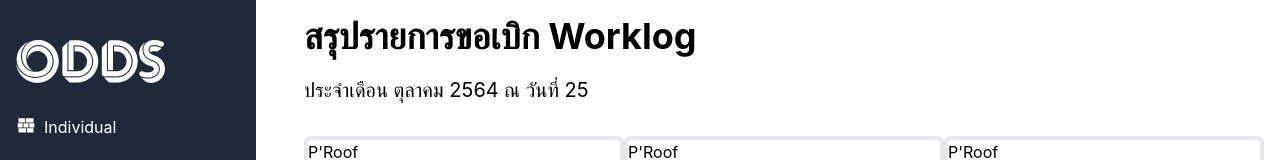
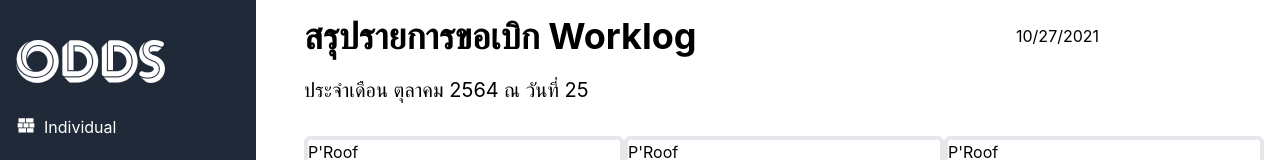
Before and after one commit to Fahlalla/workingrecord-fe, a React (Create React App) app: page /summary-payment in a window 1280 px wide. Shown: the top 160 px of the page. Built offline with nearby package versions, Linux system fonts and the light colour scheme.

Commit message:
add  Datepicker

```diff
--- a/package.json
+++ b/package.json
@@ -9,6 +9,7 @@
     "craco": "^0.0.3",
     "init": "^0.1.2",
     "react": "^17.0.2",
+    "react-datepicker": "^4.3.0",
     "react-dom": "^17.0.2",
     "react-router-dom": "^5.3.0",
     "react-scripts": "4.0.3",
--- a/src/Component/Card.js
+++ b/src/Component/Card.js
@@ -1,6 +1,6 @@
 const Card = () => {
   return (
-    <div className="flex flex-col flex-row h-30 w-80 border-4 rounded-md leading-6 ">
+    <div className="flex flex-col leading-6 border-4 rounded-md h-30 w-80 ">
       <div>P'Roof</div>
       <div className="flex justify-between">
         <p>โอนแล้ว</p>
--- /dev/null
+++ b/src/Component/DatePicker.js
@@ -0,0 +1,12 @@
+import { useState } from "react";
+import DatePicker from "react-datepicker";
+
+const Datepicker = () => {
+    const [startDate, setStartDate] = useState(new Date());
+    return (
+        <div>
+            <DatePicker selected={startDate} onChange={(date) => { setStartDate(date) }} />
+        </div>
+    );
+};
+export default Datepicker;
--- a/src/Component/SummaryTable.js
+++ b/src/Component/SummaryTable.js
@@ -1,10 +1,10 @@
 import { IndividualInformation as TableData } from "../IndividualInformation";
-import cloud_upload from "../Asset/cloud_upload.png";
+
 
 const SummaryTable = () => {
   return (
     <table className="text-center ">
-      <thead className="border-b-2 mb-2 ">
+      <thead className="mb-2 border-b-2 ">
         <tr>
           <th className="w-1/24">No.</th>
           <th className="w-2/12">Full Name</th>
--- a/src/page/SummaryPayment.js
+++ b/src/page/SummaryPayment.js
@@ -1,12 +1,17 @@
 import Card from "../Component/Card.js";
 import WorklogSum from "../Component/WorklogSum.js";
 import SummaryTable from "../Component/SummaryTable.js";
+import Datepicker from "../Component/DatePicker.js";
+
 
 const SummaryPayment = () => {
   return (
-    <div className="flex flex-col w-full pt-4 px-12 ">
-      <div className="flex space-y-2">
+    <div className="flex flex-col w-full px-12 pt-4 ">
+      <div className="flex justify-between space-y-2">
         <WorklogSum />
+        <div>
+          <Datepicker />
+        </div>
       </div>
       <div className="flex justify-between mt-8">
         <Card />
```
Also changed, not shown: 1 other file (tests, documents, lock files or other folders).
